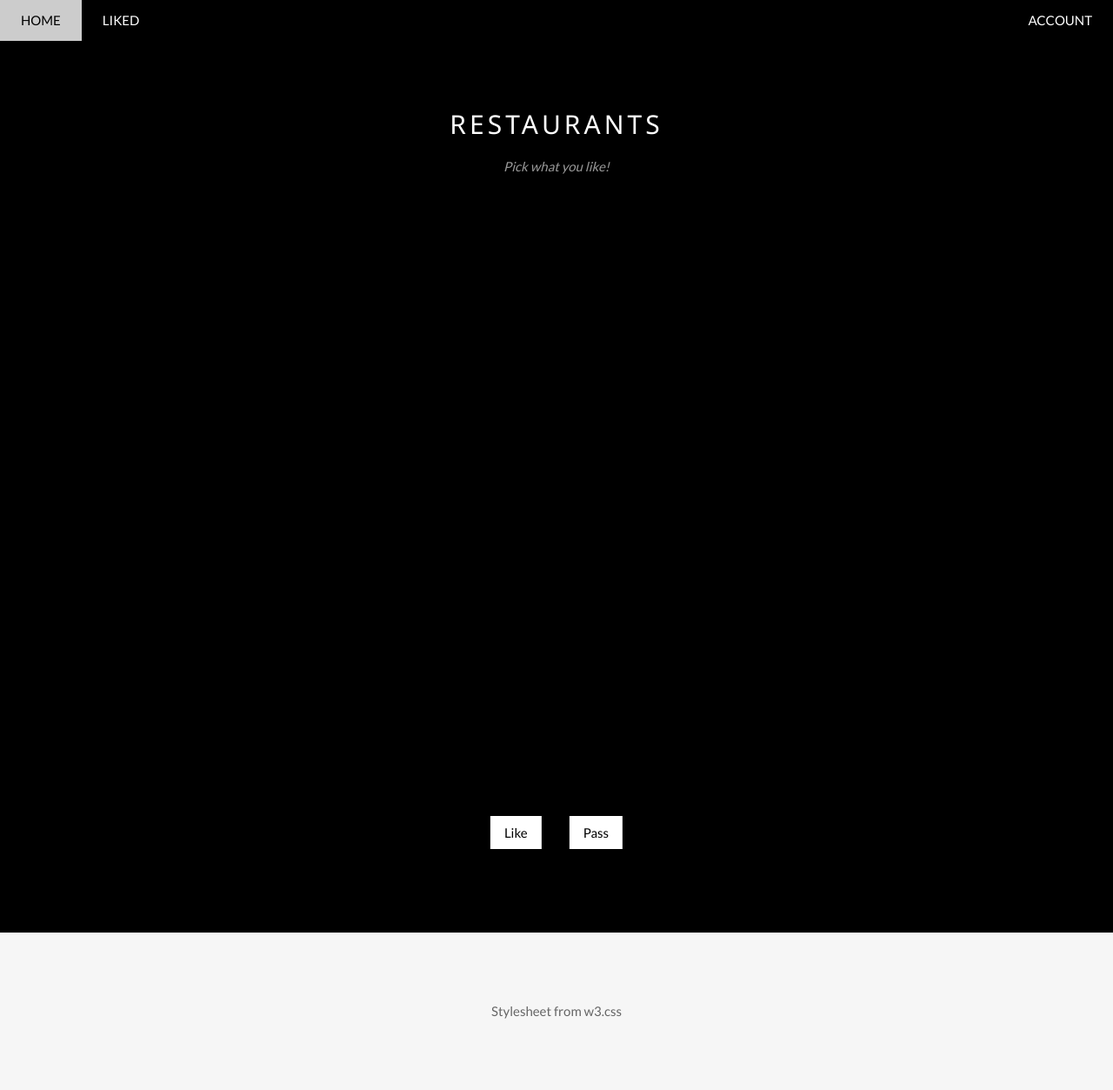
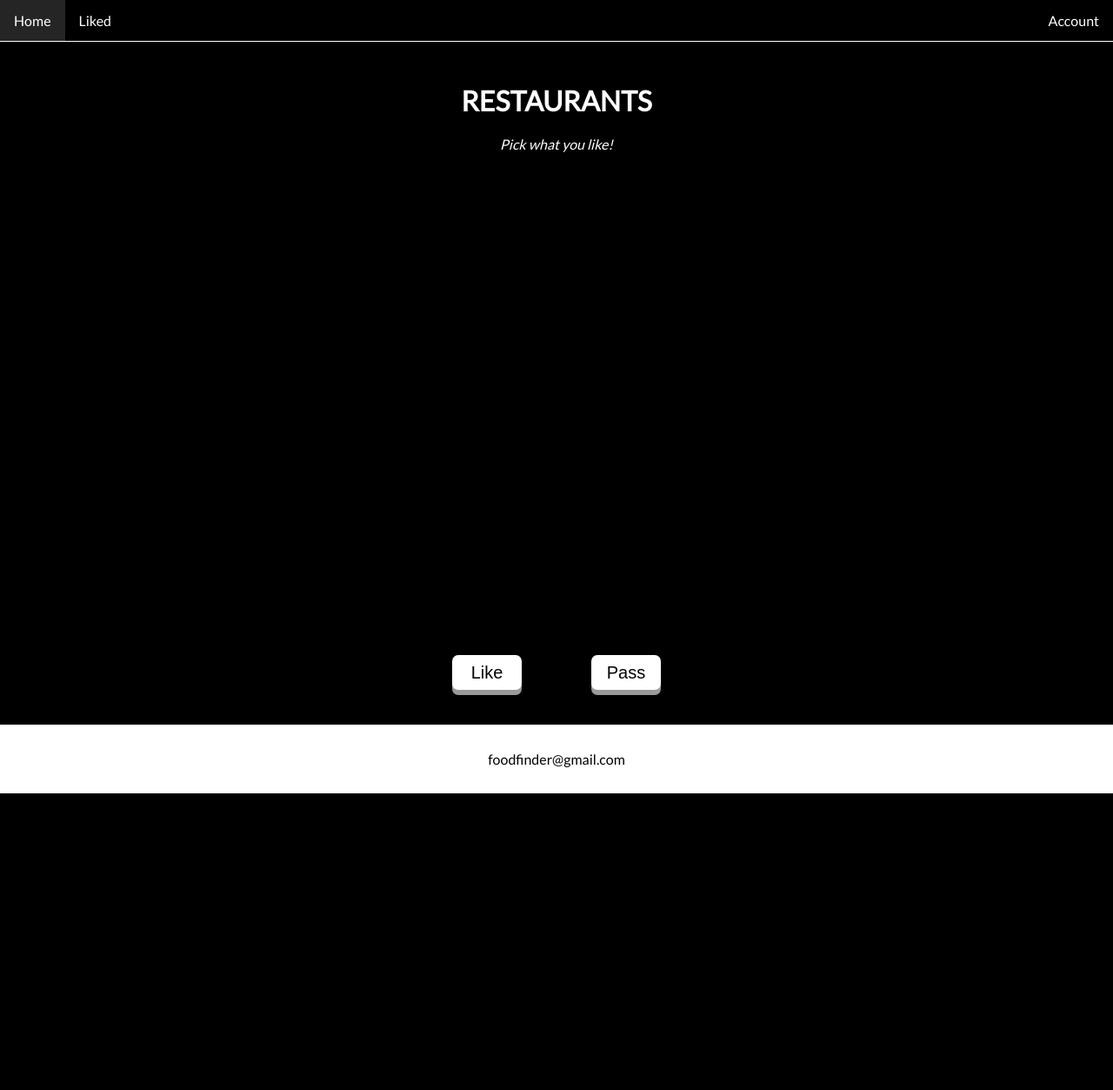
Before and after one commit to Programmer-Sam/University-Group-Project, a PHP site: page /home.html in a window 1280 px wide. Shown: the whole page at 87% size. After the commit the page ends 912 px from the top, so only its background shows below. Run offline with PHP 8.4, Linux system fonts and the light colour scheme.

Commit message:
Home css finished

```diff
--- a/home.css
+++ b/home.css
@@ -1,14 +1,92 @@
-h1,
-nav {
-  text-align: center;
+x§* {
+    user-select: none;
 }
 
-nav a {
-  border-radius: 5px;
-  height: 34px;
-  width: 80px;
-  background-color: aquamarine;
-  padding: 5px;
-  margin: 5px;
-  font-size: 20px;
+body {
+    margin: 0;
+    background-color: white;
 }
+
+h1 {
+    color: White;
+    text-align: center;
+    padding-top: 50px;
+}
+
+p {
+    color: white;
+    text-align: center;
+}
+
+ul {
+    border-bottom: 0.1px solid white;
+    list-style-type: none;
+    margin: 0;
+    padding: 0;
+    overflow: hidden;
+    background-color: black;
+    position: fixed;
+    top: 0;
+    width: 100%;
+}
+
+li {
+    float: left;
+}
+
+li a {
+    display: block;
+    color: white;
+    text-align: center;
+    padding: 14px 16px;
+    text-decoration: none;
+}
+
+li a:hover:not(.active) {
+    background-color: rgb(37, 37, 37);
+}
+
+.button {
+    padding: 5px 5px;
+    background-color: white;
+    width: 80px;
+    height: 40px;
+    border: none;
+    border-radius: 7px;
+    margin: 40px;
+    font-size: 20px;
+    font-weight: 400;
+    color: black;
+    outline: none;
+    cursor: pointer;
+    box-shadow: 0 6px #999;
+}
+
+.button:hover {
+    background-color: lightgray;
+}
+
+.button:active {
+    background-color: gray;
+    box-shadow: 0 4px #666;
+    transform: translateY(2px)
+}
+
+.content {
+    max-width: 2000px;
+    margin-top: 46px;
+    background-color: black;
+}
+
+.center {
+    margin: auto;
+}
+
+.button-pack {
+    text-align: center;
+}
+
+.footer {
+    text-align: center;
+    margin: 30px;
+}
--- a/home.html
+++ b/home.html
@@ -3,96 +3,50 @@
 <title>Food Finder</title>
 <meta charset="UTF-8">
 <meta name="viewport" content="width=device-width, initial-scale=1">
-<link rel="stylesheet" href="https://www.w3schools.com/w3css/4/w3.css">
+<link rel="stylesheet" href="home.css">
 <link rel="stylesheet" href="https://fonts.googleapis.com/css?family=Lato">
-<link rel="stylesheet" href="https://cdnjs.cloudflare.com/ajax/libs/font-awesome/4.7.0/css/font-awesome.min.css">
 <style>
     body {
         font-family: "Lato", sans-serif
-    }
-
-    .mySlides {
-        display: none
     }
 </style>
 
 <body>
 
-    <!-- Navbar -->
-    <div class="w3-top">
-        <div class="w3-bar w3-black w3-card">
-            <a class="w3-bar-item w3-button w3-padding-large w3-hide-medium w3-hide-large w3-right" href="javascript:void(0)" onclick="myFunction()" title="Toggle Navigation Menu"><i class="fa fa-bars"></i></a>
-            <a href="#" class="w3-bar-item w3-button w3-padding-large">HOME</a>
-            <a href="/liked" class="w3-bar-item w3-button w3-padding-large w3-hide-small">LIKED</a>
-            <!-- <a href="#tour" class="w3-bar-item w3-button w3-padding-large w3-hide-small">TOUR</a> -->
-            <a href="/account" class="w3-bar-item w3-button w3-padding-large w3-hide-small w3-right">ACCOUNT</a>
-        </div>
+    <div>
+        <ul>
+            <li><a href="home.html">Home</a></li>
+            <li><a href="liked.html">Liked</a></li>
+            <li style="float:right"><a href="account.html">Account</a></li>
+        </ul>
     </div>
 
-    <!-- Navbar on small screens (remove the onclick attribute if you want the navbar to always show on top of the content when clicking on the links) -->
-    <div id="navDemo" class="w3-bar-block w3-black w3-hide w3-hide-large w3-hide-medium w3-top" style="margin-top:46px">
-        <a href="#liked" class="w3-bar-item w3-button w3-padding-large" onclick="myFunction()">LIKED</a>
-        <!-- <a href="#tour" class="w3-bar-item w3-button w3-padding-large" onclick="myFunction()">TOUR</a> -->
-        <a href="#account" class="w3-bar-item w3-button w3-padding-large" onclick="myFunction()">ACCOUNT</a>
-    </div>
+    <div class="content">
+        <div class="center" style="max-width:700px;">
+            <h1>RESTAURANTS</h1>
+            <p><i>Pick what you like!</i></p><br>
 
-    <!-- Page content -->
-    <div class="w3-content" style="max-width:2000px;margin-top:46px">
-
-        <!-- The Tour Section -->
-        <div class="w3-black" id="tour">
-            <div class="w3-container w3-content w3-padding-64" style="max-width:800px">
-                <h2 class="w3-wide w3-center">RESTAURANTS</h2>
-                <p class="w3-opacity w3-center"><i>Pick what you like!</i></p><br>
-
-                <!-- Automatic Slideshow Images -->
-                <div class="mySlides w3-display-container w3-center">
-                    <img src="Black.png" style="width:100%">
-                    <div class="w3-display-bottommiddle w3-container w3-text-white w3-padding-32 w3-hide-small">
-                        <a class="w3-button w3-white w3-margin-right">Like</a><a class="w3-button w3-white w3-margin-left" onclick="plus(1)">Pass</a>
-                    </div>
+            <!-- Automatic Slideshow Images -->
+            <div class="mySlides">
+                <img src="Black.png" style="width:100%; max-height: 500px;">
+                <div class="button-pack">
+                    <input type="submit" class="button" value="Like"><input type="submit" class="button" onclick="plus(1)" value="Pass">
                 </div>
-                <div class="mySlides w3-display-container w3-center">
-                    <img src="White.png" style="width:100%">
-                    <div class="w3-display-bottommiddle w3-container w3-text-white w3-padding-32 w3-hide-small">
-                        <a class="w3-button w3-white w3-margin-right">Like</a><a class="w3-button w3-white w3-margin-left" onclick="plus(1)">Pass</a>
-                    </div>
-                </div>
-                <div class="mySlides w3-display-container w3-center">
-                    <img src="Black.png" style="width:100%">
-                    <div class="w3-display-bottommiddle w3-container w3-text-white w3-padding-32 w3-hide-small">
-                        <a class="w3-button w3-white w3-margin-right">Like</a><a class="w3-button w3-white w3-margin-left" onclick="plus(1)">Pass</a>
-                    </div>
+            </div>
+            <div class="mySlides">
+                <img src="White.png" style="width:100%; max-height: 500px;">
+                <div class="button-pack">
+                    <input type="submit" class="button" value="Like"><input type="submit" class="button" onclick="plus(1)" value="Pass">
                 </div>
             </div>
         </div>
     </div>
 
-    <!-- Footer -->
-    <footer class="w3-container w3-padding-64 w3-center w3-opacity w3-light-grey w3-xlarge">
-        <p class="w3-medium">Stylesheet from w3.css</a>
-        </p>
+    <footer class="footer">
+        <a>foodfinder@gmail.com</a>
     </footer>
 
     <script>
-        // Automatic Slideshow - change image every 4 seconds
-        /*var myIndex = 0;
-        carousel();
-
-        function carousel() {
-            var i;
-            var x = document.getElementsByClassName("mySlides");
-            for (i = 0; i < x.length; i++) {
-                x[i].style.display = "none";
-            }
-            myIndex++;
-            if (myIndex > x.length) {
-                myIndex = 1
-            }
-            x[myIndex - 1].style.display = "block";
-            setTimeout(carousel, 4000);
-        }*/
-
         var myIndex = 1;
         change(myIndex);
 
@@ -106,7 +60,7 @@
 
         function change(n) {
             var i;
-            var x = document.getElementsByClassName("mySlides");
+            var x = document.getElementsByClassName("mySlides ");
             if (n > x.length) {
                 myIndex = 1;
             }
@@ -114,19 +68,9 @@
                 myIndex = x.length;
             }
             for (i = 0; i < x.length; i++) {
-                x[i].style.display = "none";
+                x[i].style.display = "none ";
             }
-            x[myIndex - 1].style.display = "block";
-        }
-
-        // Used to toggle the menu on small screens when clicking on the menu button
-        function myFunction() {
-            var x = document.getElementById("navDemo");
-            if (x.className.indexOf("w3-show") == -1) {
-                x.className += " w3-show";
-            } else {
-                x.className = x.className.replace(" w3-show", "");
-            }
+            x[myIndex - 1].style.display = "block ";
         }
     </script>
 
--- a/signup.html
+++ b/signup.html
@@ -9,6 +9,12 @@
     <link rel="stylesheet" href="https://fonts.googleapis.com/css?family=Lato">
     <title>Sign Up</title>
 </head>
+
+<style>
+    body {
+        font-family: "Lato", sans-serif
+    }
+</style>
 
 <body>
     <div class="login">
```
Also changed, not shown: signin.html (+7 -0 lines).
